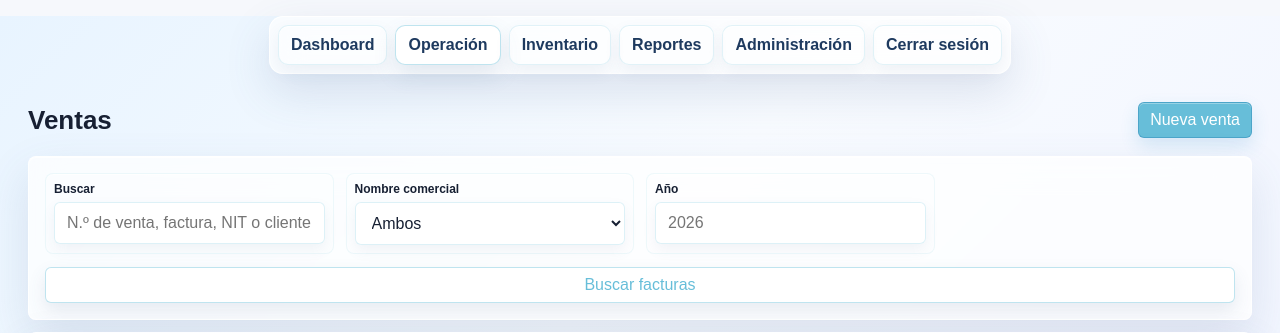
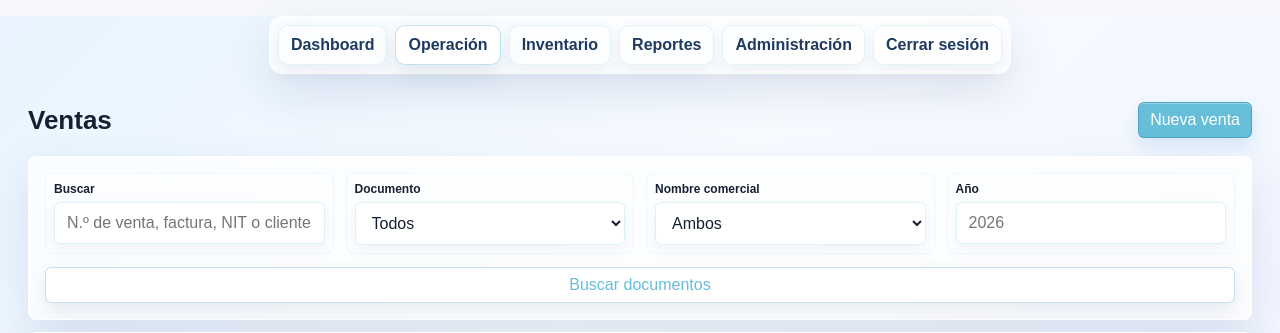
Before and after one commit to HectorFernandoDuranSilva/Sistema_San_Benjamin-Supra_Medic, a Laravel app: page /ventas in a window 1280 px wide. Shown: the top 333 px of the page. Run offline with Laravel 12, Linux system fonts and the light colour scheme; the visitor is signed in with stand-in values (Sample User, id 1); data that the repository does not hold is empty.

Commit message:
Show delivery notes in sales list

```diff
--- a/app/Http/Controllers/SaleController.php
+++ b/app/Http/Controllers/SaleController.php
@@ -22,6 +22,7 @@ class SaleController extends Controller
     {
         $filters = $request->validate([
             'buscar' => ['nullable', 'string', 'max:255'],
+            'tipo_documento' => ['nullable', 'in:factura,nota_entrega'],
             'nombre_comercial' => ['nullable', 'in:San Benjamin,Supra Medic'],
             'anio' => ['nullable', 'integer', 'min:2000', 'max:2100'],
         ]);
@@ -29,7 +30,6 @@ class SaleController extends Controller
         $ventas = Venta::with('cliente', 'usuario')
             ->withSum(['cobros as cobrado' => fn ($query) => $query->where('estado', 'registrado')], 'importe')
             ->withMax(['cobros as fecha_ultimo_cobro' => fn ($query) => $query->where('estado', 'registrado')], 'fecha')
-            ->where(fn ($query) => $query->whereNull('tipo_documento')->orWhere('tipo_documento', '!=', 'nota_entrega'))
             ->when($filters['buscar'] ?? null, function ($query, $buscar) {
                 $buscar = '%' . trim($buscar) . '%';
                 $query->where(function ($query) use ($buscar) {
@@ -39,6 +39,9 @@ class SaleController extends Controller
                         ->orWhereHas('cliente', fn ($cliente) => $cliente->coincideConBusqueda($buscar));
                 });
             })
+            ->when(($filters['tipo_documento'] ?? null) === 'factura', fn ($query) => $query
+                ->where(fn ($documento) => $documento->whereNull('tipo_documento')->orWhere('tipo_documento', '!=', 'nota_entrega')))
+            ->when(($filters['tipo_documento'] ?? null) === 'nota_entrega', fn ($query) => $query->where('tipo_documento', 'nota_entrega'))
             ->when($filters['nombre_comercial'] ?? null, fn ($query, $nombre) => $query->where('nombre_comercial', $nombre))
             ->when($filters['anio'] ?? null, fn ($query, $anio) => $query->whereYear('fecha', $anio))
             ->latest('fecha')
@@ -47,25 +50,7 @@ class SaleController extends Controller
             ->paginate(20)
             ->withQueryString();
 
-        $notasCoincidentes = collect();
-        if (! empty($filters['buscar'])) {
-            $buscar = '%' . trim($filters['buscar']) . '%';
-            $notasCoincidentes = Venta::with('cliente')
-                ->where('tipo_documento', 'nota_entrega')
-                ->where(function ($query) use ($buscar) {
-                    $query->where('numero_venta', 'like', $buscar)
-                        ->orWhere('factura', 'like', $buscar)
-                        ->orWhere('nit_cliente', 'like', $buscar)
-                        ->orWhereHas('cliente', fn ($cliente) => $cliente->coincideConBusqueda($buscar));
-                })
-                ->when($filters['nombre_comercial'] ?? null, fn ($query, $nombre) => $query->where('nombre_comercial', $nombre))
-                ->when($filters['anio'] ?? null, fn ($query, $anio) => $query->whereYear('fecha', $anio))
-                ->orderByDesc('fecha')
-                ->limit(5)
-                ->get();
-        }
-
-        return view('ventas.index', compact('ventas', 'filters', 'notasCoincidentes'));
+        return view('ventas.index', compact('ventas', 'filters'));
     }
 
     public function create(Request $request, SaleService $sales, \App\Services\InventoryService $inventory)
--- a/resources/views/ventas/index.blade.php
+++ b/resources/views/ventas/index.blade.php
@@ -5,23 +5,16 @@
 <form class="card" method="get" style="margin-bottom:12px;">
     <div class="row">
         <div class="field"><label>Buscar</label><input name="buscar" value="{{ $filters['buscar'] ?? '' }}" placeholder="N.º de venta, factura, NIT o cliente"></div>
+        <div class="field"><label>Documento</label><select name="tipo_documento"><option value="">Todos</option><option value="factura" @selected(($filters['tipo_documento'] ?? '') === 'factura')>Factura</option><option value="nota_entrega" @selected(($filters['tipo_documento'] ?? '') === 'nota_entrega')>Nota de entrega</option></select></div>
         <div class="field"><label>Nombre comercial</label><select name="nombre_comercial"><option value="">Ambos</option>@foreach(['San Benjamin', 'Supra Medic'] as $nombre)<option value="{{ $nombre }}" @selected(($filters['nombre_comercial'] ?? '') === $nombre)>{{ $nombre }}</option>@endforeach</select></div>
         <div class="field"><label>Año</label><input type="number" name="anio" min="2000" max="2100" value="{{ $filters['anio'] ?? '' }}" placeholder="2026"></div>
     </div>
-    <button class="btn secondary">Buscar facturas</button>
+    <button class="btn secondary">Buscar documentos</button>
 </form>
-@if($notasCoincidentes->isNotEmpty())
-<div class="alert-item" style="margin-bottom:12px;">
-    <strong><span>El resultado está registrado como nota de entrega</span><span>{{ $notasCoincidentes->count() }}</span></strong>
-    @foreach($notasCoincidentes as $nota)
-        <small><a href="{{ route('notas.show', $nota) }}">{{ $nota->numero_venta }}</a> · {{ $nota->cliente?->nombre_mostrable ?? 'Sin cliente' }} · {{ $nota->fecha->format('d/m/Y') }} · Bs {{ number_format($nota->total, 2) }}</small>
-    @endforeach
-</div>
-@endif
 <div class="card"><table><tr><th>No.</th><th>Orden</th><th>Documento</th><th>Fecha</th><th>Factura</th><th>NIT</th><th>Cliente</th><th>Total</th><th>Documento</th><th>Pago</th><th>Usuario</th><th></th></tr>
 @foreach($ventas as $venta)
 @php($cobrado = (float) ($venta->cobrado ?? 0))
-<tr><td>{{ $venta->numero_venta }}</td><td>{{ $venta->nombre_comercial }}</td><td>{{ $venta->tipo_documento === 'nota_entrega' ? 'Nota de entrega' : 'Factura' }}</td><td>{{ $venta->fecha->format('d/m/Y') }}</td><td>{{ $venta->factura }}</td><td>{{ $venta->nit_cliente }}</td><td>{{ $venta->cliente?->nombre_mostrable ?? 'Sin cliente' }}</td><td>Bs {{ number_format($venta->total, 2) }}</td><td>{{ ucfirst($venta->estado) }}</td><td>@if($venta->estado === 'anulada')No aplica @elseif($cobrado >= (float) $venta->total)Pagada<br><small>{{ \Illuminate\Support\Carbon::parse($venta->fecha_ultimo_cobro)->format('d/m/Y') }}</small> @elseif($cobrado > 0)Parcial<br><small>Saldo: Bs {{ number_format($venta->total - $cobrado, 2) }}</small> @else Pendiente @endif</td><td>{{ $venta->usuario?->name }}</td><td><div class="actions" style="gap:8px;"><a href="{{ route('ventas.show', $venta) }}">Ver</a><a href="{{ route('ventas.recibo', $venta) }}">Vista previa</a><a href="{{ route('ventas.historial.edit', $venta) }}">Editar</a></div></td></tr>
+<tr><td>{{ $venta->numero_venta }}</td><td>{{ $venta->nombre_comercial }}</td><td>{{ $venta->tipo_documento === 'nota_entrega' ? 'Nota de entrega' : 'Factura' }}</td><td>{{ $venta->fecha->format('d/m/Y') }}</td><td>{{ $venta->factura }}</td><td>{{ $venta->nit_cliente }}</td><td>{{ $venta->cliente?->nombre_mostrable ?? 'Sin cliente' }}</td><td>Bs {{ number_format($venta->total, 2) }}</td><td>{{ ucfirst($venta->estado) }}</td><td>@if($venta->tipo_documento === 'nota_entrega' || $venta->estado === 'anulada')No aplica @elseif($cobrado >= (float) $venta->total)Pagada<br><small>{{ \Illuminate\Support\Carbon::parse($venta->fecha_ultimo_cobro)->format('d/m/Y') }}</small> @elseif($cobrado > 0)Parcial<br><small>Saldo: Bs {{ number_format($venta->total - $cobrado, 2) }}</small> @else Pendiente @endif</td><td>{{ $venta->usuario?->name }}</td><td><div class="actions" style="gap:8px;"><a href="{{ route($venta->tipo_documento === 'nota_entrega' ? 'notas.show' : 'ventas.show', $venta) }}">Ver</a><a href="{{ route('ventas.recibo', $venta) }}">Vista previa</a><a href="{{ route('ventas.historial.edit', $venta) }}">Editar</a></div></td></tr>
 @endforeach
 </table>{{ $ventas->links() }}</div>
 @endsection
```
Also changed, not shown: tests/Feature/DocumentSearchTest.php (+8 -3 lines), tests/Feature/ExampleTest.php (+1 -1 lines).
